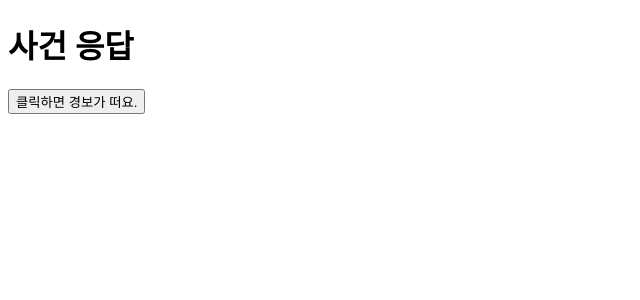
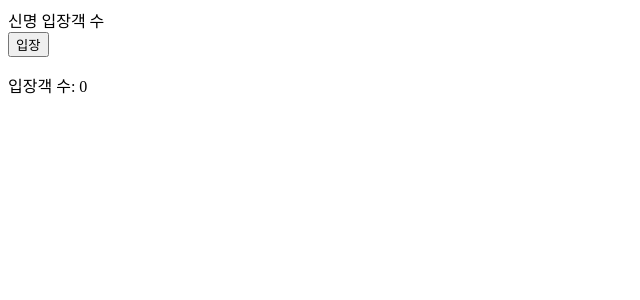
Before and after one commit to osparking/learn-react, a React (Vite) app: page / in a window 1280 px wide. Shown: the top 300 px of the page, without its empty margins (0-640 px from the left). Built offline with nearby package versions, Linux system fonts and the light colour scheme.

Commit message:
show counts when clicked - counter

```diff
--- a/src/main.jsx
+++ b/src/main.jsx
@@ -1,9 +1,9 @@
 import { StrictMode } from 'react'
 import { createRoot } from 'react-dom/client'
-import App4 from './topics/App4'
+import Counter from './topics/Counter'
 
 createRoot(document.getElementById('root')).render(
   <StrictMode>
-    <App4 />
+    <Counter />
   </StrictMode>,
 )
--- /dev/null
+++ b/src/topics/Counter.jsx
@@ -0,0 +1,18 @@
+import React, { useState } from "react";
+
+const Counter = () => {
+  const [count, setCount] = useState(0);
+  function oneManEntered() {
+    setCount(count + 1);
+  }
+
+  return (
+    <>
+      <div>신명 입장객 수</div>
+      <button onClick={oneManEntered}>입장</button>
+      <p>입장객 수: {count}</p>
+    </>
+  );
+};
+
+export default Counter;
```
